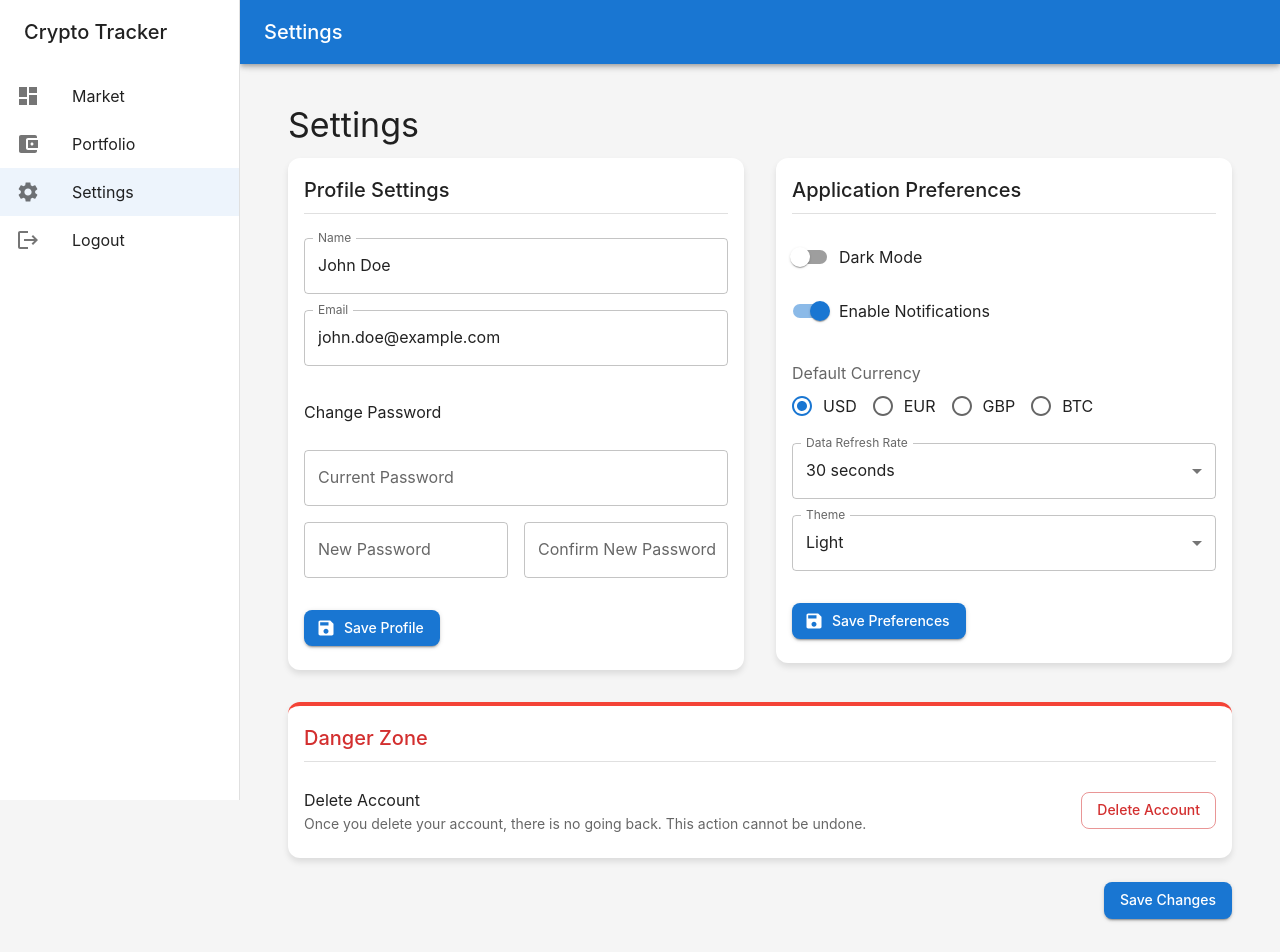
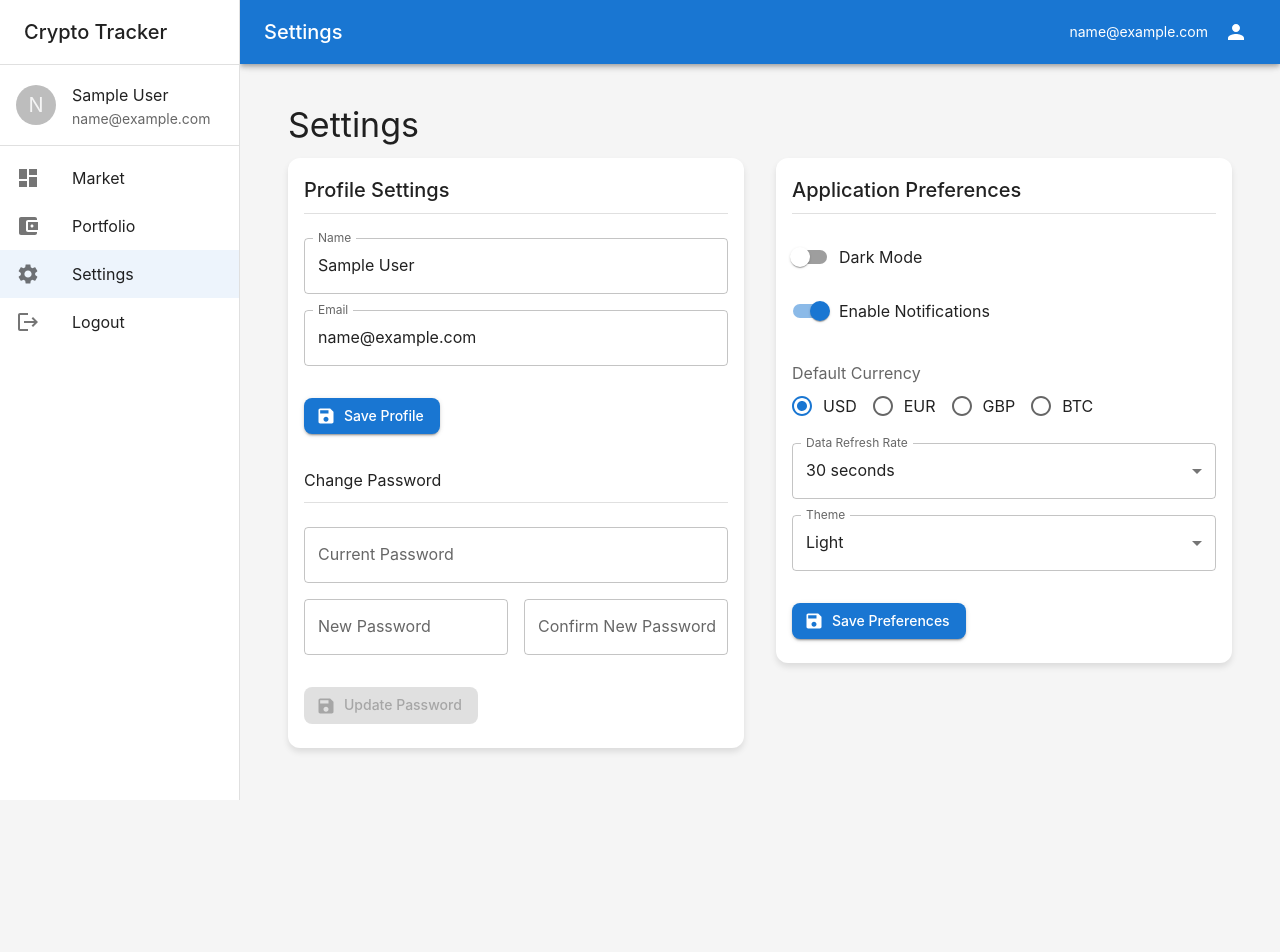
Before and after one commit to hamza-sabat/enterpriseSoftwareEngineering, a React (Create React App) app in the folder frontend/: page /settings in a window 1280 px wide. Shown: the top 952 px of the page. After the commit the page ends 820 px from the top, so only its background shows below. Built offline with nearby package versions, Linux system fonts and the light colour scheme; no server answers; sample sign-in values are in the browser's storage.

Commit message:
update UI components to use authentication system

```diff
--- a/frontend/src/components/Navigation.js
+++ b/frontend/src/components/Navigation.js
@@ -16,6 +16,8 @@ import {
   useTheme,
   useMediaQuery,
   Button,
+  Avatar,
+  Divider,
 } from '@mui/material';
 import {
   Menu as MenuIcon,
@@ -23,7 +25,9 @@ import {
   AccountBalanceWallet as WalletIcon,
   Settings as SettingsIcon,
   Logout as LogoutIcon,
+  Person as PersonIcon,
 } from '@mui/icons-material';
+import { useAuth } from '../context/AuthContext';
 
 const drawerWidth = 240;
 
@@ -33,6 +37,7 @@ function Navigation({ children }) {
   const location = useLocation();
   const theme = useTheme();
   const isMobile = useMediaQuery(theme.breakpoints.down('sm'));
+  const { currentUser, logout } = useAuth();
 
   const handleDrawerToggle = () => {
     setMobileOpen(!mobileOpen);
@@ -46,8 +51,7 @@ function Navigation({ children }) {
   };
 
   const handleLogout = () => {
-    // TODO: Implement logout logic
-    console.log('Logging out...');
+    logout();
     navigate('/login');
   };
 
@@ -64,6 +68,26 @@ function Navigation({ children }) {
           Crypto Tracker
         </Typography>
       </Toolbar>
+      <Divider />
+
+      {currentUser && (
+        <Box sx={{ p: 2, display: 'flex', alignItems: 'center' }}>
+          <Avatar sx={{ mr: 2 }}>
+            {currentUser.email ? currentUser.email.charAt(0).toUpperCase() : '?'}
+          </Avatar>
+          <Box>
+            <Typography variant="subtitle1" noWrap>
+              {currentUser.name || currentUser.email}
+            </Typography>
+            <Typography variant="body2" color="textSecondary" noWrap>
+              {currentUser.email}
+            </Typography>
+          </Box>
+        </Box>
+      )}
+
+      <Divider />
+
       <List>
         {menuItems.map((item) => (
           <ListItem key={item.text} disablePadding>
@@ -88,6 +112,24 @@ function Navigation({ children }) {
     </div>
   );
 
+  // If not authenticated, don't render navigation
+  if (!currentUser && location.pathname !== '/login') {
+    navigate('/login');
+    return null;
+  }
+
+  // Don't render navigation on login page
+  if (location.pathname === '/login') {
+    return (
+      <Box sx={{ display: 'flex' }}>
+        <CssBaseline />
+        <Box component="main" sx={{ flexGrow: 1, p: 3 }}>
+          {children}
+        </Box>
+      </Box>
+    );
+  }
+
   return (
     <Box sx={{ display: 'flex' }}>
       <CssBaseline />
@@ -108,9 +150,20 @@ function Navigation({ children }) {
           >
             <MenuIcon />
           </IconButton>
-          <Typography variant="h6" noWrap component="div">
+          <Typography variant="h6" noWrap component="div" sx={{ flexGrow: 1 }}>
             {menuItems.find(item => item.path === location.pathname)?.text || 'Crypto Tracker'}
           </Typography>
+
+          {currentUser && (
+            <Box sx={{ display: { xs: 'none', sm: 'flex' }, alignItems: 'center' }}>
+              <Typography variant="body2" sx={{ mr: 1 }}>
+                {currentUser.email}
+              </Typography>
+              <IconButton color="inherit" onClick={() => handleNavigation('/settings')}>
+                <PersonIcon />
+              </IconButton>
+            </Box>
+          )}
         </Toolbar>
       </AppBar>
       <Box
--- a/frontend/src/pages/Login.js
+++ b/frontend/src/pages/Login.js
@@ -1,5 +1,5 @@
 import React, { useState } from 'react';
-import { useNavigate } from 'react-router-dom';
+import { useNavigate, useLocation } from 'react-router-dom';
 import {
   Container,
   Box,
@@ -11,7 +11,10 @@ import {
   Button,
   Typography,
   Alert,
+  CircularProgress,
 } from '@mui/material';
+import { useAuth } from '../context/AuthContext';
+import * as authService from '../services/authService';
 
 function TabPanel(props) {
   const { children, value, index, ...other } = props;
@@ -35,6 +38,8 @@ function TabPanel(props) {
 
 function Login() {
   const navigate = useNavigate();
+  const location = useLocation();
+  const { login, register } = useAuth();
   const [tabValue, setTabValue] = useState(0);
   const [formData, setFormData] = useState({
     email: '',
@@ -42,6 +47,10 @@ function Login() {
     confirmPassword: '',
   });
   const [error, setError] = useState('');
+  const [isLoading, setIsLoading] = useState(false);
+
+  // If redirected here from another page, navigate there after login
+  const from = location.state?.from?.pathname || '/portfolio';
 
   const handleTabChange = (event, newValue) => {
     setTabValue(newValue);
@@ -59,13 +68,17 @@ function Login() {
   const handleLogin = async (e) => {
     e.preventDefault();
     setError('');
+    setIsLoading(true);
 
     try {
-      // TODO: Implement actual login logic
-      console.log('Logging in with:', formData);
-      navigate('/market');
+      const { email, password } = formData;
+      const data = await authService.login(email, password);
+      await login(data);
+      navigate(from, { replace: true });
     } catch (err) {
-      setError('Invalid email or password');
+      setError(err.message || 'Invalid email or password');
+    } finally {
+      setIsLoading(false);
     }
   };
 
@@ -78,12 +91,16 @@ function Login() {
       return;
     }
 
+    setIsLoading(true);
     try {
-      // TODO: Implement actual signup logic
-      console.log('Signing up with:', formData);
-      navigate('/market');
+      const { email, password } = formData;
+      const data = await authService.register(email, password);
+      await register(data);
+      navigate(from, { replace: true });
     } catch (err) {
-      setError('Failed to create account');
+      setError(err.message || 'Failed to create account');
+    } finally {
+      setIsLoading(false);
     }
   };
 
@@ -128,6 +145,7 @@ function Login() {
                 onChange={handleInputChange}
                 margin="normal"
                 required
+                disabled={isLoading}
               />
               <TextField
                 fullWidth
@@ -138,14 +156,16 @@ function Login() {
                 onChange={handleInputChange}
                 margin="normal"
                 required
+                disabled={isLoading}
               />
               <Button
                 type="submit"
                 variant="contained"
                 fullWidth
                 sx={{ mt: 3 }}
+                disabled={isLoading}
               >
-                Login
+                {isLoading ? <CircularProgress size={24} color="inherit" /> : 'Login'}
               </Button>
             </form>
           </TabPanel>
@@ -161,6 +181,7 @@ function Login() {
                 onChange={handleInputChange}
                 margin="normal"
                 required
+                disabled={isLoading}
               />
               <TextField
                 fullWidth
@@ -171,6 +192,7 @@ function Login() {
                 onChange={handleInputChange}
                 margin="normal"
                 required
+                disabled={isLoading}
               />
               <TextField
                 fullWidth
@@ -181,14 +203,16 @@ function Login() {
                 onChange={handleInputChange}
                 margin="normal"
                 required
+                disabled={isLoading}
               />
               <Button
                 type="submit"
                 variant="contained"
                 fullWidth
                 sx={{ mt: 3 }}
+                disabled={isLoading}
               >
-                Sign Up
+                {isLoading ? <CircularProgress size={24} color="inherit" /> : 'Sign Up'}
               </Button>
             </form>
           </TabPanel>
--- a/frontend/src/pages/Settings.js
+++ b/frontend/src/pages/Settings.js
@@ -1,4 +1,4 @@
-import React, { useState } from 'react';
+import React, { useState, useEffect } from 'react';
 import {
   Box,
   Button,
@@ -16,14 +16,19 @@ import {
   TextField,
   Typography,
   Alert,
+  CircularProgress,
 } from '@mui/material';
 import { Save as SaveIcon } from '@mui/icons-material';
+import { useAuth } from '../context/AuthContext';
+import * as authService from '../services/authService';
 
 function Settings() {
+  const { currentUser, updateUserProfile } = useAuth();
+
   // User profile settings
   const [userForm, setUserForm] = useState({
-    name: 'John Doe',
-    email: 'john.doe@example.com',
+    name: '',
+    email: '',
     currentPassword: '',
     newPassword: '',
     confirmPassword: '',
@@ -39,6 +44,30 @@ function Settings() {
   });
 
   const [message, setMessage] = useState({ type: '', text: '' });
+  const [loading, setLoading] = useState(false);
+  const [profileLoading, setProfileLoading] = useState(true);
+
+  // Load user profile data
+  useEffect(() => {
+    const loadProfile = async () => {
+      try {
+        if (currentUser) {
+          // Pre-fill the form with current user data
+          setUserForm({
+            ...userForm,
+            name: currentUser.name || '',
+            email: currentUser.email || '',
+          });
+        }
+      } catch (error) {
+        setMessage({ type: 'error', text: 'Failed to load profile data.' });
+      } finally {
+        setProfileLoading(false);
+      }
+    };
+
+    loadProfile();
+  }, [currentUser]);
 
   const handleUserFormChange = (e) => {
     const { name, value } = e.target;
@@ -56,27 +85,85 @@ function Settings() {
     });
   };
 
-  const handleSaveProfile = (e) => {
+  const handleSaveProfile = async (e) => {
     e.preventDefault();
-    console.log('Saving profile:', userForm);
-    // TODO: Implement actual profile save logic
+    setLoading(true);
+    setMessage({ type: '', text: '' });
+
+    try {
+      // Only update profile details (not password)
+      const profileData = {
+        name: userForm.name,
+        email: userForm.email,
+      };
+
+      const updatedUser = await authService.updateUserProfile(profileData);
+      updateUserProfile(updatedUser);
+      setMessage({ type: 'success', text: 'Profile updated successfully!' });
+    } catch (error) {
+      setMessage({ type: 'error', text: error.message || 'Failed to update profile.' });
+    } finally {
+      setLoading(false);
+    }
   };
 
-  const handleSavePreferences = (e) => {
+  const handleChangePassword = async (e) => {
     e.preventDefault();
-    console.log('Saving preferences:', preferences);
-    // TODO: Implement actual preferences save logic
+
+    // Validate passwords match
+    if (userForm.newPassword !== userForm.confirmPassword) {
+      setMessage({ type: 'error', text: 'New passwords do not match.' });
+      return;
+    }
+
+    setLoading(true);
+    setMessage({ type: '', text: '' });
+
+    try {
+      await authService.updatePassword(
+        userForm.currentPassword,
+        userForm.newPassword
+      );
+
+      // Clear password fields
+      setUserForm({
+        ...userForm,
+        currentPassword: '',
+        newPassword: '',
+        confirmPassword: '',
+      });
+
+      setMessage({ type: 'success', text: 'Password updated successfully!' });
+    } catch (error) {
+      setMessage({ type: 'error', text: error.message || 'Failed to update password.' });
+    } finally {
+      setLoading(false);
+    }
   };
 
-  const handleSave = async () => {
+  const handleSavePreferences = async (e) => {
+    e.preventDefault();
+    setLoading(true);
+    setMessage({ type: '', text: '' });
+
     try {
-      // TODO: Implement save settings logic
-      console.log('Saving settings:', { userForm, preferences });
-      setMessage({ type: 'success', text: 'Settings saved successfully!' });
+      // TODO: We'll connect this to a user preferences API endpoint later
+      console.log('Saving preferences:', preferences);
+      setMessage({ type: 'success', text: 'Preferences saved successfully!' });
     } catch (error) {
-      setMessage({ type: 'error', text: 'Failed to save settings. Please try again.' });
+      setMessage({ type: 'error', text: 'Failed to save preferences.' });
+    } finally {
+      setLoading(false);
     }
   };
+
+  if (profileLoading) {
+    return (
+      <Box display="flex" justifyContent="center" alignItems="center" minHeight="50vh">
+        <CircularProgress />
+      </Box>
+    );
+  }
 
   return (
     <Container maxWidth="lg">
@@ -110,6 +197,7 @@ function Settings() {
                         name="name"
                         value={userForm.name}
                         onChange={handleUserFormChange}
+                        disabled={loading}
                       />
                     </Grid>
                     <Grid item xs={12}>
@@ -120,13 +208,31 @@ function Settings() {
                         type="email"
                         value={userForm.email}
                         onChange={handleUserFormChange}
+                        disabled={loading}
                       />
                     </Grid>
                     <Grid item xs={12}>
-                      <Typography variant="subtitle1" sx={{ mt: 2, mb: 1 }}>
-                        Change Password
-                      </Typography>
+                      <Button
+                        type="submit"
+                        variant="contained"
+                        startIcon={loading ? <CircularProgress size={20} /> : <SaveIcon />}
+                        sx={{ mt: 2 }}
+                        disabled={loading}
+                      >
+                        Save Profile
+                      </Button>
                     </Grid>
+                  </Grid>
+                </Box>
+
+                {/* Password Change Form */}
+                <Box component="form" onSubmit={handleChangePassword} sx={{ mt: 4 }}>
+                  <Typography variant="subtitle1" sx={{ mt: 2, mb: 1 }}>
+                    Change Password
+                  </Typography>
+                  <Divider sx={{ mb: 3 }} />
+
+                  <Grid container spacing={2}>
                     <Grid item xs={12}>
                       <TextField
                         fullWidth
@@ -135,6 +241,7 @@ function Settings() {
                         type="password"
                         value={userForm.currentPassword}
                         onChange={handleUserFormChange}
+                        disabled={loading}
                       />
                     </Grid>
                     <Grid item xs={12} sm={6}>
@@ -145,6 +252,7 @@ function Settings() {
                         type="password"
                         value={userForm.newPassword}
                         onChange={handleUserFormChange}
+                        disabled={loading}
                       />
                     </Grid>
                     <Grid item xs={12} sm={6}>
@@ -155,16 +263,19 @@ function Settings() {
                         type="password"
                         value={userForm.confirmPassword}
                         onChange={handleUserFormChange}
+                        disabled={loading}
                       />
                     </Grid>
                     <Grid item xs={12}>
                       <Button
                         type="submit"
                         variant="contained"
-                        startIcon={<SaveIcon />}
+                        color="primary"
+                        startIcon={loading ? <CircularProgress size={20} /> : <SaveIcon />}
                         sx={{ mt: 2 }}
+                        disabled={loading || !userForm.currentPassword || !userForm.newPassword || !userForm.confirmPassword}
                       >
-                        Save Profile
+                        Update Password
                       </Button>
                     </Grid>
                   </Grid>
@@ -192,6 +303,7 @@ function Settings() {
                             checked={preferences.darkMode}
                             onChange={handlePreferencesChange}
                             color="primary"
+                            disabled={loading}
                           />
                         }
                         label="Dark Mode"
@@ -205,6 +317,7 @@ function Settings() {
                             checked={preferences.notifications}
                             onChange={handlePreferencesChange}
                             color="primary"
+                            disabled={loading}
                           />
                         }
                         label="Enable Notifications"
@@ -219,10 +332,10 @@ function Settings() {
                           onChange={handlePreferencesChange}
                           row
                         >
-                          <FormControlLabel value="USD" control={<Radio />} label="USD" />
-                          <FormControlLabel value="EUR" control={<Radio />} label="EUR" />
-                          <FormControlLabel value="GBP" control={<Radio />} label="GBP" />
-                          <FormControlLabel value="BTC" control={<Radio />} label="BTC" />
+                          <FormControlLabel value="USD" control={<Radio disabled={loading} />} label="USD" />
+                          <FormControlLabel value="EUR" control={<Radio disabled={loading} />} label="EUR" />
+                          <FormControlLabel value="GBP" control={<Radio disabled={loading} />} label="GBP" />
+                          <FormControlLabel value="BTC" control={<Radio disabled={loading} />} label="BTC" />
                         </RadioGroup>
                       </FormControl>
                     </Grid>
@@ -237,6 +350,7 @@ function Settings() {
                         SelectProps={{
                           native: true,
                         }}
+                        disabled={loading}
                       >
                         <option value="15">15 seconds</option>
                         <option value="30">30 seconds</option>
@@ -255,18 +369,20 @@ function Settings() {
                         SelectProps={{
                           native: true,
                         }}
+                        disabled={loading}
                       >
                         <option value="light">Light</option>
                         <option value="dark">Dark</option>
-                        <option value="system">System</option>
+                        <option value="system">System Default</option>
                       </TextField>
                     </Grid>
                     <Grid item xs={12}>
                       <Button
                         type="submit"
                         variant="contained"
-                        startIcon={<SaveIcon />}
+                        startIcon={loading ? <CircularProgress size={20} /> : <SaveIcon />}
                         sx={{ mt: 2 }}
+                        disabled={loading}
                       >
                         Save Preferences
                       </Button>
@@ -276,40 +392,7 @@ function Settings() {
               </CardContent>
             </Card>
           </Grid>
-
-          {/* Danger Zone */}
-          <Grid item xs={12}>
-            <Card sx={{ borderTop: '4px solid #f44336' }}>
-              <CardContent>
-                <Typography variant="h6" gutterBottom color="error">
-                  Danger Zone
-                </Typography>
-                <Divider sx={{ mb: 3 }} />
-                <Box display="flex" justifyContent="space-between" alignItems="center">
-                  <Box>
-                    <Typography variant="subtitle1">Delete Account</Typography>
-                    <Typography variant="body2" color="textSecondary">
-                      Once you delete your account, there is no going back. This action cannot be undone.
-                    </Typography>
-                  </Box>
-                  <Button variant="outlined" color="error">
-                    Delete Account
-                  </Button>
-                </Box>
-              </CardContent>
-            </Card>
-          </Grid>
         </Grid>
-
-        <Box sx={{ mt: 3, display: 'flex', justifyContent: 'flex-end' }}>
-          <Button
-            variant="contained"
-            color="primary"
-            onClick={handleSave}
-          >
-            Save Changes
-          </Button>
-        </Box>
       </Box>
     </Container>
   );
```
